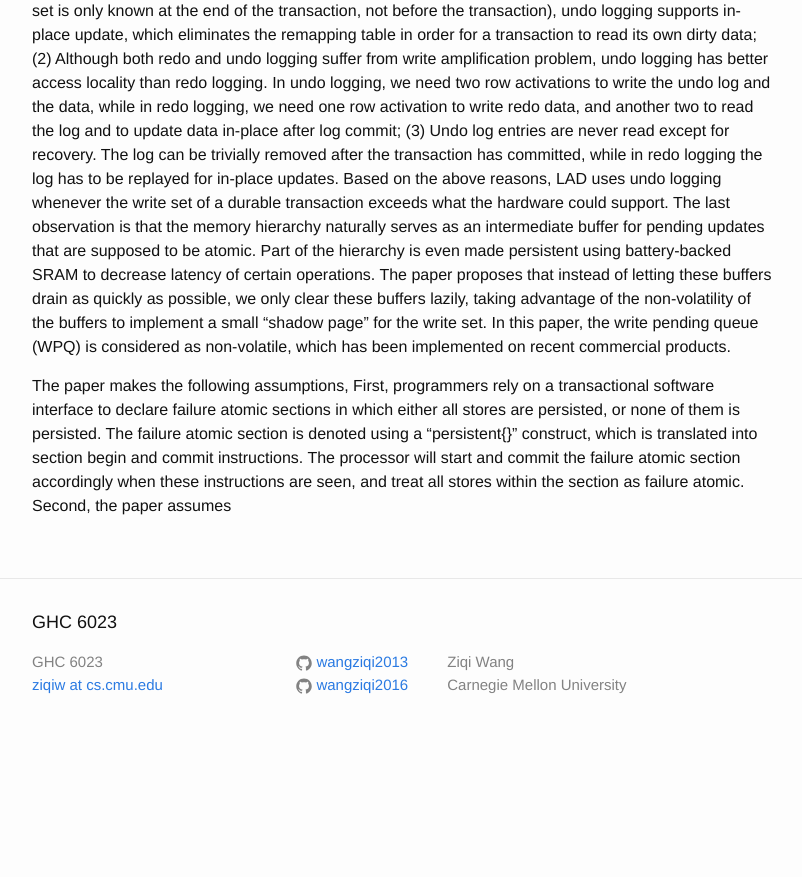
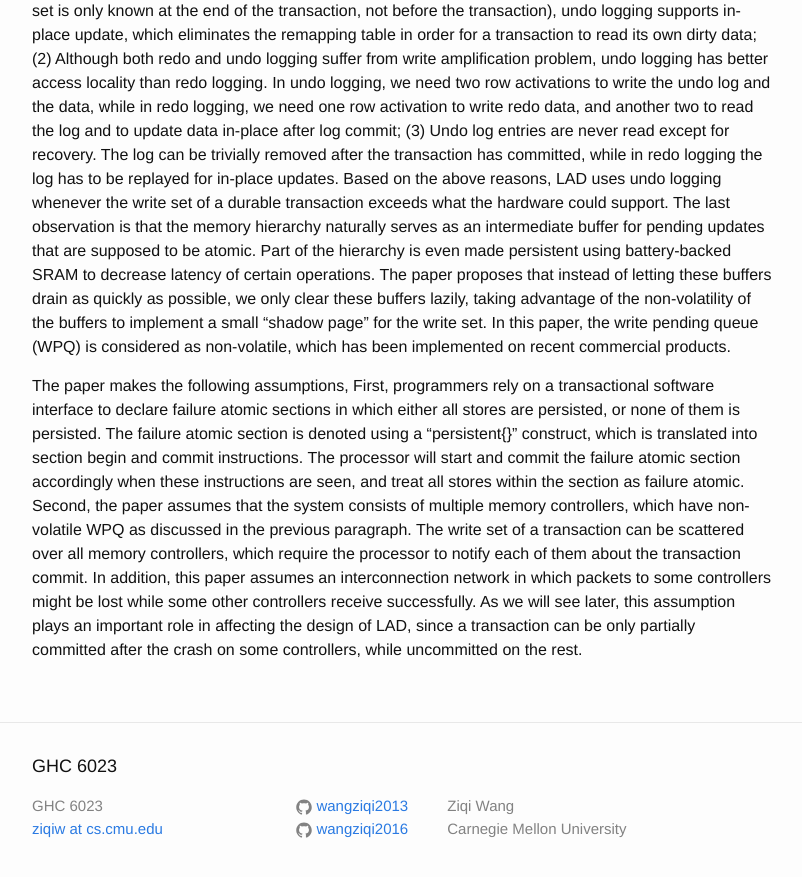
Before and after one commit to wangziqi2013/wangziqi2013.github.io, a Jekyll site: the page built from _posts/2019-12-11-lad.markdown, in a window 1280 px wide and 900 px high, scrolled down 940 px. Shown: the top 877 px of the window, without its empty margins (238-1040 px from the left). Built offline with Jekyll 4.4.1, drawn with Linux system fonts in a browser that asks for light colours; before the commit the page ends 1696 px from its top, so only the background shows below that.

Commit message:
Finish assumptions

```diff
--- a/_posts/2019-12-11-lad.markdown
+++ b/_posts/2019-12-11-lad.markdown
@@ -48,4 +48,9 @@ The paper makes the following assumptions, First, programmers rely on a transact
 atomic sections in which either all stores are persisted, or none of them is persisted. The failure atomic section is denoted
 using a "persistent{}" construct, which is translated into section begin and commit instructions. The processor will start
 and commit the failure atomic section accordingly when these instructions are seen, and treat all stores within the section
-as failure atomic. Second, the paper assumes
+as failure atomic. Second, the paper assumes that the system consists of multiple memory controllers, which have non-volatile
+WPQ as discussed in the previous paragraph. The write set of a transaction can be scattered over all memory controllers,
+which require the processor to notify each of them about the transaction commit. In addition, this paper assumes an interconnection
+network in which packets to some controllers might be lost while some other controllers receive successfully. As we will see
+later, this assumption plays an important role in affecting the design of LAD, since a transaction can be only partially
+committed after the crash on some controllers, while uncommitted on the rest.
```
